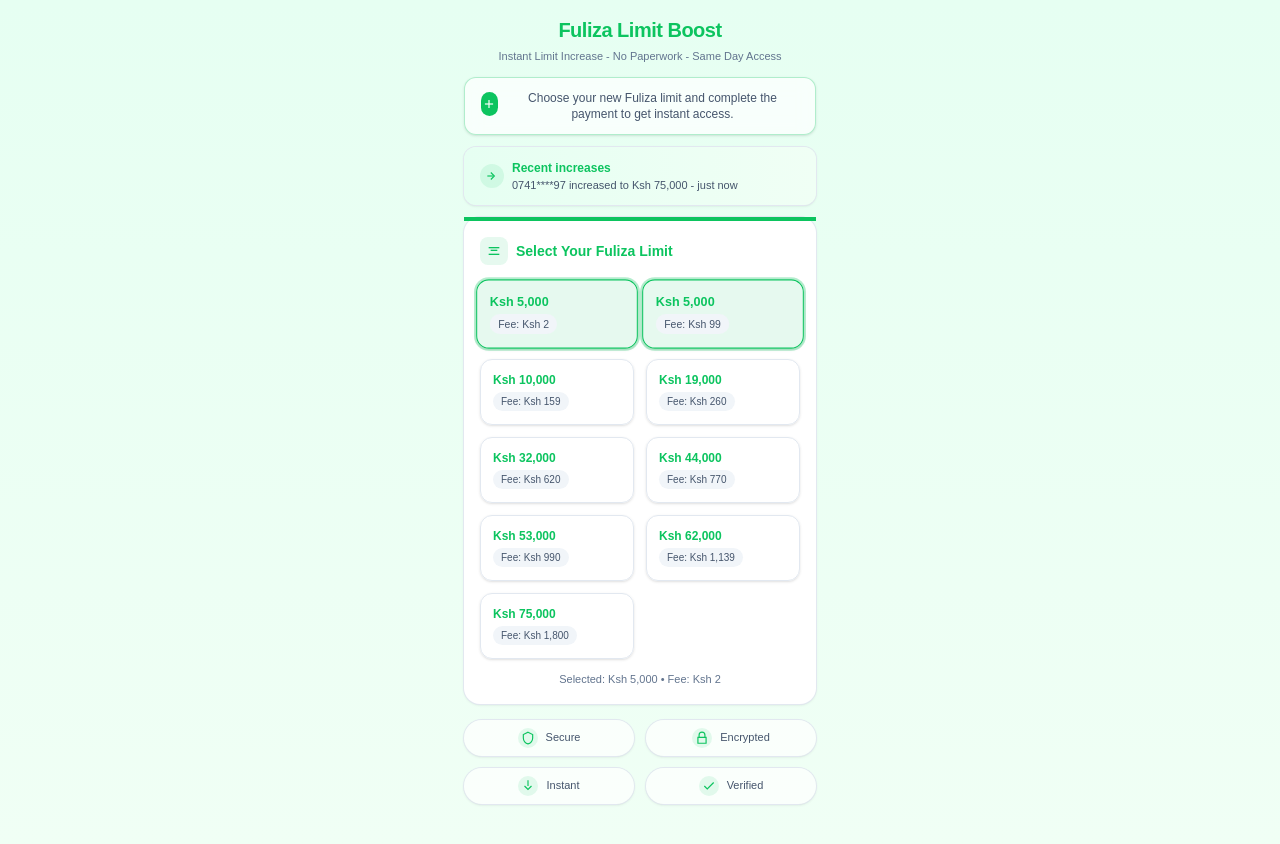
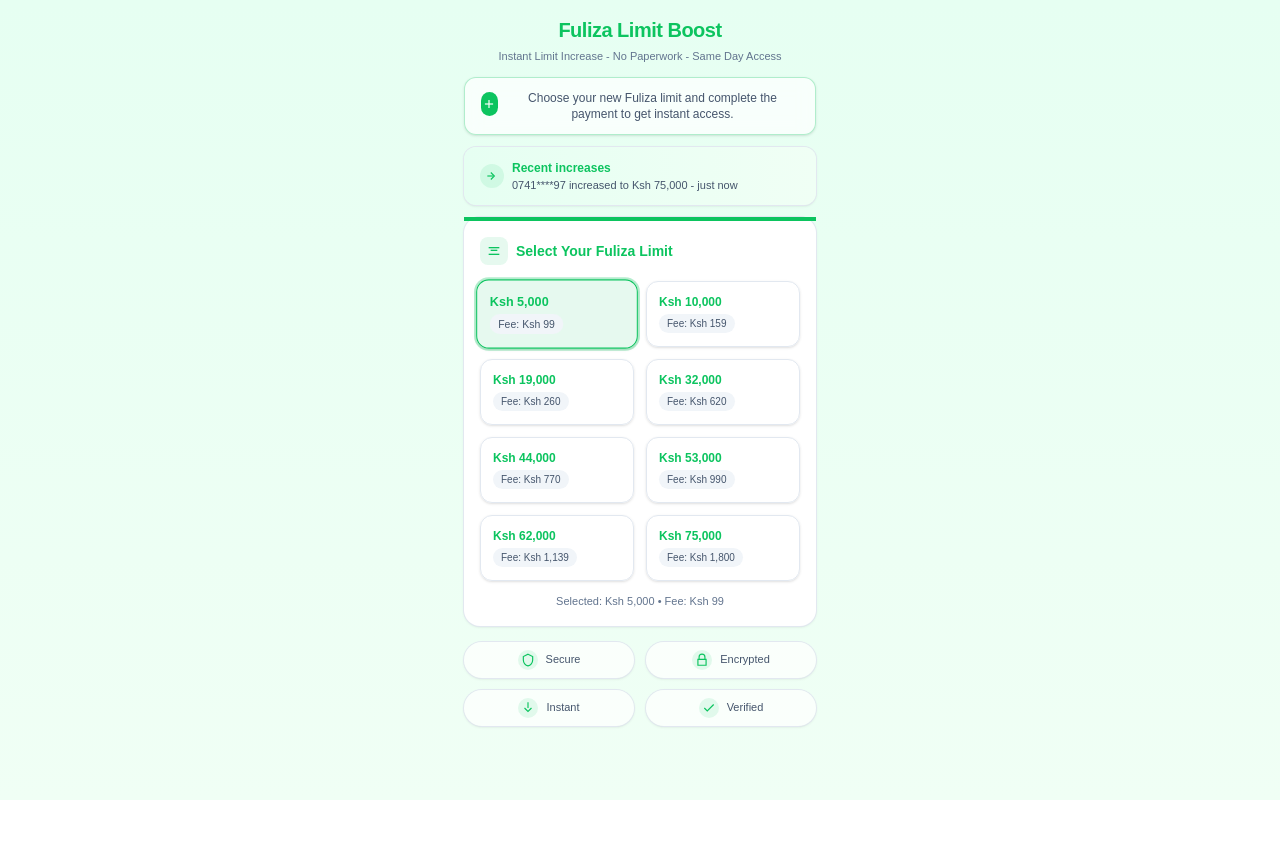
Before and after one commit to joggymina/my-fuliza-limit-analysis, a Next.js app: page / in a window 1280 px wide. After the commit the page ends 800 px from the top, so only its background shows below. Built offline with nearby package versions, Linux system fonts and the light colour scheme.

Commit message:
recent update

```diff
--- a/src/app/page.tsx
+++ b/src/app/page.tsx
@@ -20,7 +20,6 @@
 export default function FulizaBoostPage() {
   const limits = React.useMemo(
     () => [
-      { amount: 5000, fee: 2 },
       { amount: 5000, fee: 99 },
       { amount: 10000, fee: 159 },
       { amount: 19000, fee: 260 },
```
